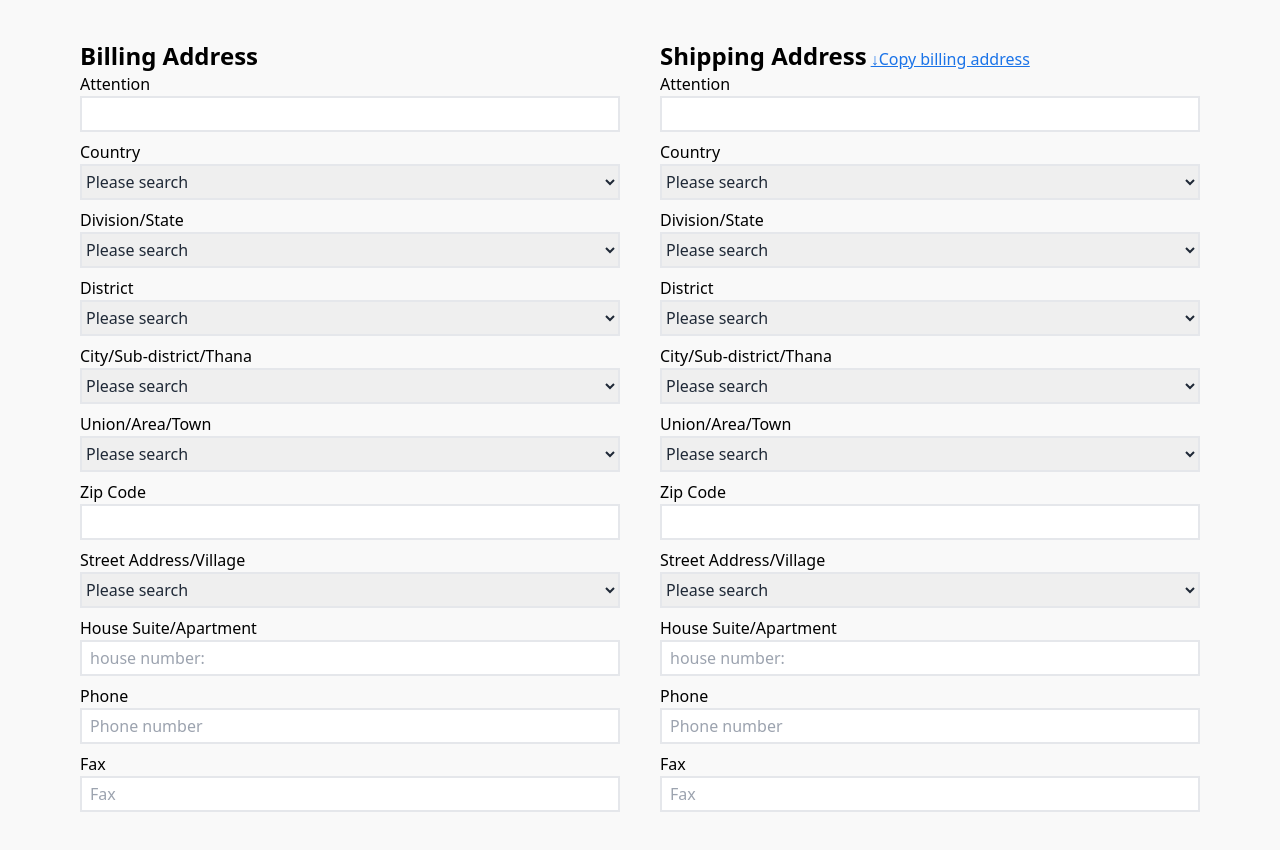
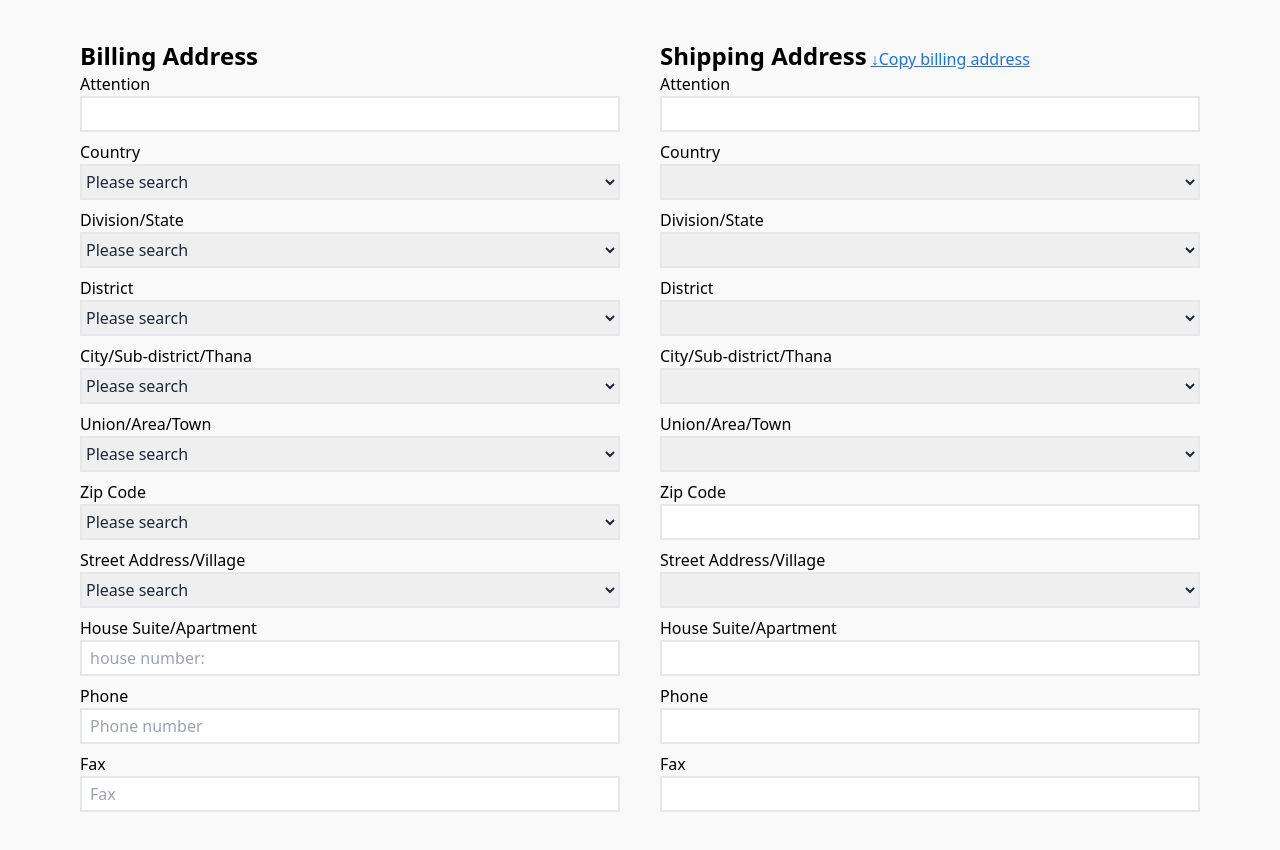
Before and after one commit to mahbubnoyon506/form-validate, a React (Create React App) app: page / in a window 1280 px wide. Shown: the top 850 px of the page. Built offline with nearby package versions, Linux system fonts and the light colour scheme.

Commit message:
form validation complete

```diff
--- a/src/App.js
+++ b/src/App.js
@@ -5,7 +5,6 @@ import Form from "./Components/Form";
 function App() {
   return (
     <div>
-      {/* <Form></Form> */}
       <Bderp/>
     </div>
   );
--- a/src/Components/Bderp.js
+++ b/src/Components/Bderp.js
@@ -12,7 +12,6 @@ const Bderp = () => {
     const [district, setDistrict] = useState('');
     const [city, setCity] = useState('');
     const [town, setTown] = useState('');
-    const [zip, setZip] = useState('');
     const [village, setVillage] = useState('');
     const [house, setHouse] = useState('');
     const [phone, setPhone] = useState('');
@@ -26,20 +25,22 @@ const Bderp = () => {
                     setCountryData(res.data)
                 })
         }
-
         )()
     }, [])
 
-    const serchOfCountry = countryData?.find((country) => country.country === 'bangladesh');
-    const serchDivision = serchOfCountry?.division?.find((division) => division.name === 'dhaka');
-    const searchDistrict = serchDivision?.district?.find((district) => district.name === 'dhaka');
-    const searchSubDistrict = searchDistrict?.subDistrict?.find((subdist) => subdist.name === 'uttara');
-    const searchTown = searchSubDistrict?.town?.find((town) => town.name === 'nodda');
+    const serchOfCountry = countryData?.find((countItem) => countItem.country === country);
+    const serchDivision = serchOfCountry?.division?.find((divItem) => divItem.name === division);
+    const searchDistrict = serchDivision?.district?.find((disItem) => disItem.name === district);
+    const searchSubDistrict = searchDistrict?.subDistrict?.find((subItem) => subItem.name === city);
+    const searchTown = searchSubDistrict?.town?.find((townItem) => townItem.name === town);
 
+    const zip = searchTown?.zip
     const handleShippingAddress = () => {
         const allData = { name, country, division, district, city, town, zip, village, house, phone, fax };
         setShippingAddress(allData)
     }
+
+    // console.log(zip)
 
     return (
         <div className='bg-[#F9F9F9] py-10 px-5 lg:px-20'>
@@ -88,7 +89,7 @@ const Bderp = () => {
                                 <option value="Please search">Please search</option>
                                 {
                                     serchDivision?.district?.map((district, index) =>
-                                    <option key={index} value={district.name}>{district.name}</option>
+                                        <option key={index} className='capitalize' value={district.name}>{district.name}</option>
                                     )
                                 }
                             </select>
@@ -101,7 +102,7 @@ const Bderp = () => {
                                 <option value="Please search">Please search</option>
                                 {
                                     searchDistrict?.subDistrict?.map((subdist, index) =>
-                                    <option key={index} value={subdist.name}>{subdist.name}</option>
+                                        <option key={index} className='capitalize' value={subdist.name}>{subdist.name}</option>
                                     )
                                 }
                             </select>
@@ -114,16 +115,18 @@ const Bderp = () => {
                                 <option value="Please search">Please search</option>
                                 {
                                     searchSubDistrict?.town?.map((town, index) =>
-                                    <option key={index} value={town.name}>{town.name}</option>
+                                        <option key={index} className='capitalize' value={town.name}>{town.name}</option>
                                     )
                                 }
                             </select>
                         </div>
                         <div className='pb-2'>
                             <label className='block text-[#000]' htmlFor="">Zip Code</label>
-                            <input
-                                onBlur={e => { setZip(e.target.value) }}
-                                className='bg-[#fff] border-2 focus:outline-none pl-2 w-full py-1' type="text" name="zip" id="zip" />
+                            <select
+                                className='w-full border-2 focus:outline-none py-1' name="zip" id="">
+                                <option value="Please search" selected>Please search</option>
+                                <option value={searchTown?.zip}>{searchTown?.zip}</option>
+                            </select>
                         </div>
                         <div className='pb-2'>
                             <label className='block text-[#000]' htmlFor="">Street Address/Village</label>
@@ -133,7 +136,7 @@ const Bderp = () => {
                                 <option value="Please search">Please search</option>
                                 {
                                     searchTown?.village?.map((village, index) =>
-                                    <option key={index} value={village.name}>{village.name}</option>
+                                        <option key={index} className='capitalize' value={village.name}>{village.name}</option>
                                     )
                                 }
                             </select>
@@ -172,74 +175,68 @@ const Bderp = () => {
                         <div className='pb-2'>
                             <label className='block text-[#000]' htmlFor="">Country</label>
                             <select
-                                value={shippingAddress?.country}
                                 className='w-full border-2 focus:outline-none py-1' name="country" id="">
-                                <option value="Please search">Please search</option>
+                                <option value={shippingAddress?.country} selected>{shippingAddress?.country}</option>
                             </select>
                         </div>
                         <div className='pb-2'>
                             <label className='block text-[#000]' htmlFor="">Division/State</label>
                             <select
-                               value={shippingAddress?.division}
                                 className='w-full border-2 focus:outline-none py-1' name="state" id="">
-                                <option value="Please search">Please search</option>
+                                <option value={shippingAddress?.division} selected>{shippingAddress?.division}</option>
                             </select>
                         </div>
                         <div className='pb-2'>
                             <label className='block text-[#000]' htmlFor="">District</label>
                             <select
-                                value={shippingAddress?.district}
                                 className='w-full border-2 focus:outline-none py-1' name="district" id="">
-                                <option value="Please search">Please search</option>
+                                <option value={shippingAddress?.district} selected>{shippingAddress?.district}</option>
                             </select>
                         </div>
                         <div className='pb-2'>
                             <label className='block text-[#000]' htmlFor="">City/Sub-district/Thana</label>
                             <select
-                               value={shippingAddress?.city}
                                 className='w-full border-2 focus:outline-none py-1' name="city" id="">
-                                <option value="Please search">Please search</option>
+                                <option value={shippingAddress?.city} selected>{shippingAddress?.city}</option>
                             </select>
                         </div>
                         <div className='pb-2'>
                             <label className='block text-[#000]' htmlFor="">Union/Area/Town</label>
                             <select
-                               value={shippingAddress?.town}
                                 className='w-full border-2 focus:outline-none py-1' name="town" id="">
-                                <option value="Please search">Please search</option>
+                                <option value={shippingAddress?.town} selected>{shippingAddress?.town}</option>
                             </select>
                         </div>
                         <div className='pb-2'>
                             <label className='block text-[#000]' htmlFor="">Zip Code</label>
                             <input
-                               value={shippingAddress?.zip}
+                                value={shippingAddress?.zip}
                                 className='bg-[#fff] border-2 focus:outline-none pl-2 w-full py-1' type="text" name="zip" id="zip" />
                         </div>
                         <div className='pb-2'>
                             <label className='block text-[#000]' htmlFor="">Street Address/Village</label>
                             <select
-                              value={shippingAddress?.village}
                                 className='w-full border-2 focus:outline-none py-1' name="street" id="">
-                                <option value="Please search">Please search</option>
+                                <option value={shippingAddress?.village} selected>{shippingAddress?.village}</option>
                             </select>
                         </div>
                         <div className='pb-2'>
                             <label className='block text-[#000]' htmlFor="">House Suite/Apartment</label>
                             <input
-                              value={shippingAddress?.house}
-                                className='bg-[#fff] border-2 focus:outline-none pl-2 w-full py-1' type="text" name="house" id="house" placeholder='house number:' />
+                                value={shippingAddress?.house}
+                                className='bg-[#fff] border-2 focus:outline-none pl-2 w-full py-1' type="text" name="house" id="house" />
                         </div>
                         <div className='pb-2'>
                             <label className='block text-[#000]' htmlFor="">Phone</label>
                             <input
-                               value={shippingAddress?.phone}
-                                className='bg-[#fff] border-2 focus:outline-none pl-2 w-full py-1' type="text" name="phone" id="phone" placeholder='Phone number' />
+                                value={shippingAddress?.phone}
+                                className='bg-[#fff] border-2 focus:outline-none pl-2 w-full py-1' type="text" name="phone" id="phone" />
                         </div>
                         <div className='pb-2'>
                             <label className='block text-[#000]' htmlFor="">Fax</label>
                             <input
-                             value={shippingAddress?.fax}
-                                className='bg-[#fff] border-2 focus:outline-none pl-2 w-full py-1' type="text" name="fax" id="fax" placeholder='Fax' />
+                                value={shippingAddress?.fax}
+                                className='bg-[#fff] border-2 focus:outline-none pl-2 w-full py-1' type="text" name="fax" id="fax" />
                         </div>
                     </form>
                 </div>
```
